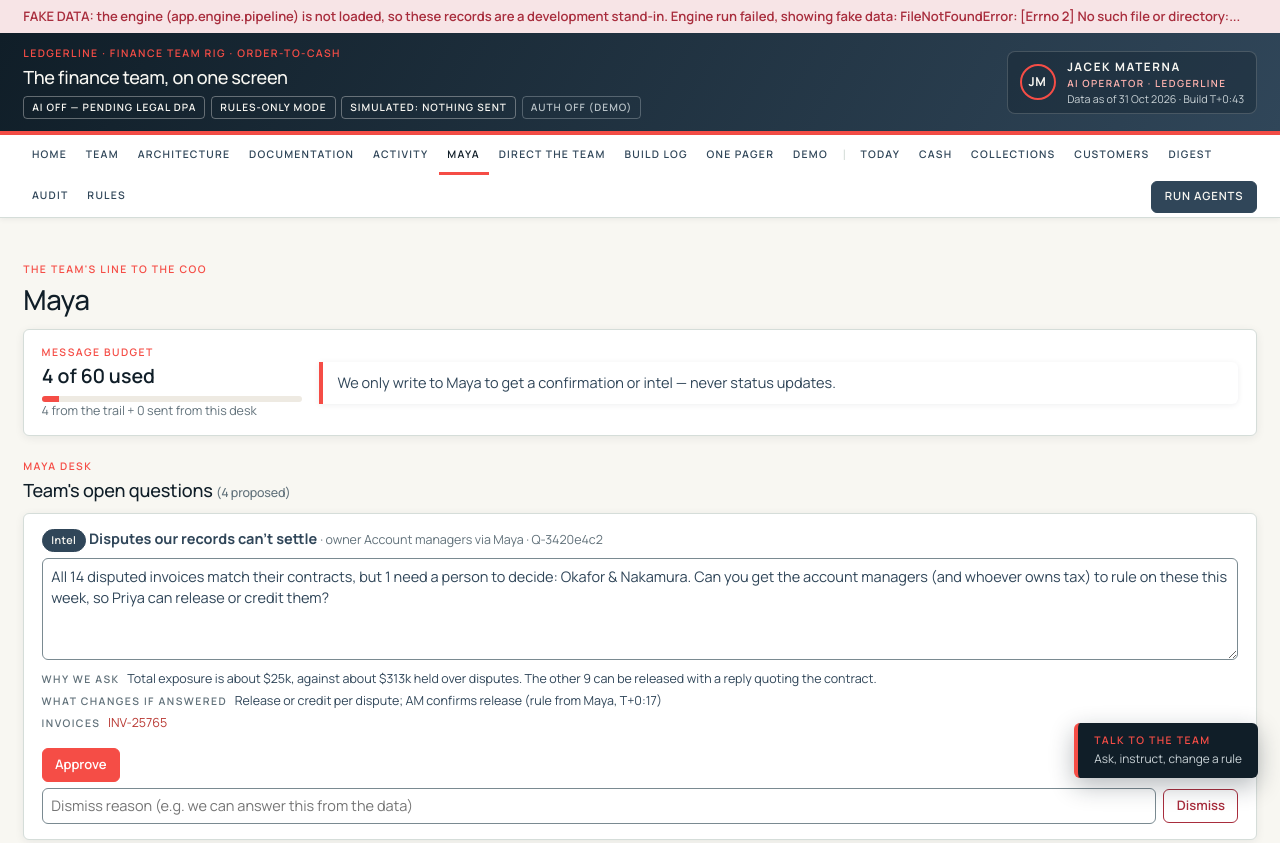
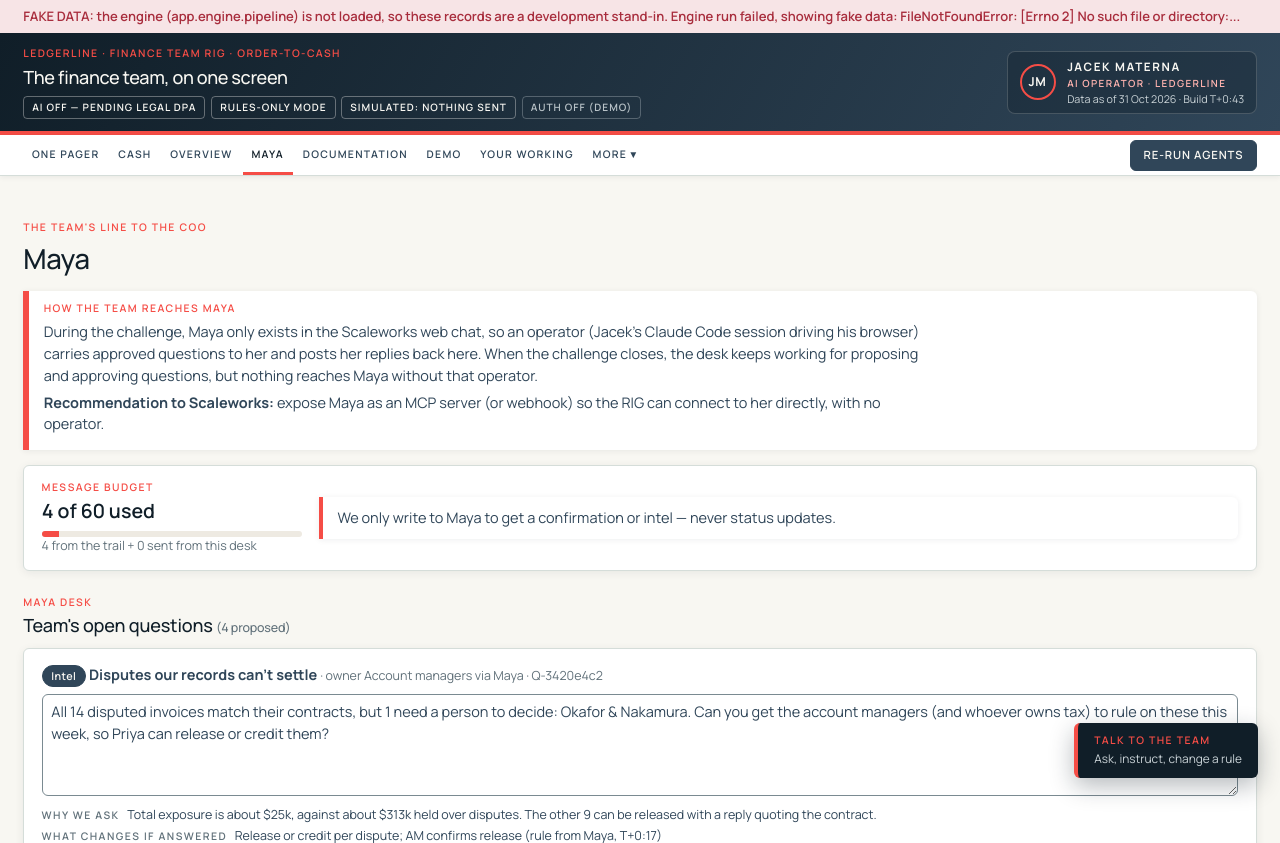
Before and after one commit to jacekmaterna1/finance-team-4-maya, a FastAPI app: page /maya in a window 1280 px wide. Shown: the top 843 px of the page. Run offline with FastAPI, Linux system fonts and the light colour scheme; data comes from the database, SQL or seed files in the repository; some libraries are stand-ins or nearby versions.

Commit message:
Slim nav (hand-in tabs + More menu), Re-run agents, Maya limitation + MCP recommendation, refreshed one-pager
Co-Authored-By: Claude Opus 5.5 <noreply@anthropic.com>

```diff
--- a/app/web/static/style.css
+++ b/app/web/static/style.css
@@ -434,3 +434,26 @@ a.lj-card-title { color: var(--coral-dark); }
 .live-dot { display: inline-block; width: 8px; height: 8px; border-radius: 50%; background: var(--success); margin-right: .3rem; animation: pulse 1.6s infinite; vertical-align: middle; }
 @keyframes pulse { 0% { box-shadow: 0 0 0 0 rgba(39,101,77,.6); } 70% { box-shadow: 0 0 0 6px rgba(39,101,77,0); } 100% { box-shadow: 0 0 0 0 rgba(39,101,77,0); } }
 .outline { text-align: left; display: inline-block; margin: .6rem auto 0; }
+
+.flash { margin-top: 0; }
+.rerun-note { margin: -.4rem 0 1rem; }
+
+.note-limit { border-left-width: 6px; margin-bottom: 1rem; }
+.note-limit p { margin: .35rem 0; max-width: 62rem; }
+
+/* More dropdown */
+.more { position: relative; }
+.more > summary { list-style: none; cursor: pointer; font-size: .72rem; font-weight: 600; letter-spacing: .12em; text-transform: uppercase;
+  color: var(--text); padding: .8rem .6rem .7rem; border-bottom: 3px solid transparent; user-select: none; }
+.more > summary::-webkit-details-marker { display: none; }
+.more > summary:hover { color: var(--coral-dark); }
+.more > summary.active { border-bottom-color: var(--coral); color: var(--head); }
+.more > summary:focus-visible { outline: 2px solid var(--coral); outline-offset: -2px; }
+.more-menu { position: absolute; top: 100%; left: 0; z-index: 30; background: var(--panel); border: 1px solid var(--line); border-radius: 6px;
+  box-shadow: 0 10px 28px var(--shadow); padding: .6rem; display: grid; grid-template-columns: repeat(2, minmax(11rem, 1fr)); gap: .4rem 1rem; }
+.more-head { font-size: .66rem; font-weight: 600; letter-spacing: .14em; text-transform: uppercase; color: var(--coral); padding: .2rem .5rem; }
+.more-menu a { display: block; padding: .4rem .5rem; border-radius: 4px; border-bottom: none; font-size: .78rem; text-transform: none; letter-spacing: 0; font-weight: 600; }
+.more-menu a:hover, .more-menu a:focus { background: var(--surface); text-decoration: none; outline: none; }
+.more-menu a.active { background: var(--coral-soft); color: var(--coral-dark); }
+@media (max-width: 700px) { .more-menu { grid-template-columns: 1fr; left: 0; right: auto; min-width: 14rem; } }
+.more-menu { max-width: calc(100vw - 2rem); }
--- a/app/web/templates/base.html
+++ b/app/web/templates/base.html
@@ -44,21 +44,42 @@
 {% if user %}
 <nav class="tabs">
   <div class="tabs-inner">
-  {% set rig_tabs = [('/', 'Home'), ('/team', 'Team'), ('/architecture', 'Architecture'), ('/docs', 'Documentation'), ('/activity', 'Activity'), ('/maya', 'Maya'), ('/direct', 'Direct the team'), ('/buildlog', 'Build log'), ('/about', 'One pager'), ('/demo', 'Demo')] %}
-  {% set ops_tabs = [('/today', 'Today'), ('/cash', 'Cash'), ('/collections', 'Collections'), ('/customers', 'Customers'), ('/digest', 'Digest'), ('/audit', 'Audit'), ('/rules', 'Rules')] %}
-  {% for href, label in rig_tabs %}<a href="{{ href }}" class="{% if (href == '/' and path == '/') or (href != '/' and (path == href or path.startswith(href + '/'))) or (href == '/team' and path.startswith('/agents')) %}active{% endif %}">{{ label }}</a>{% endfor %}
-  <span class="tab-sep">|</span>
-  {% for href, label in ops_tabs %}<a href="{{ href }}" class="{% if path == href or path.startswith(href + '/') %}active{% endif %}">{{ label }}</a>{% endfor %}
-  <form method="post" action="/run" class="inline tab-run"><button class="btn btn-run" title="Re-run all four agents on the data room">Run agents</button></form>
+  {% macro is_on(href) -%}{{ 'active' if (href == '/' and path == '/') or (href != '/' and (path == href or path.startswith(href + '/'))) or (href == '/team' and path.startswith('/agents')) else '' }}{%- endmacro %}
+  {% set main_tabs = [('/about', 'One pager'), ('/cash', 'Cash'), ('/', 'Overview'), ('/maya', 'Maya'), ('/docs', 'Documentation'), ('/demo', 'Demo'), ('/buildlog', 'Your working')] %}
+  {% set more_groups = [('Operate', [('/today', 'Today'), ('/collections', 'Collections'), ('/customers', 'Customers'), ('/digest', 'Digest'), ('/rules', 'Rules')]), ('The team', [('/team', 'Team'), ('/architecture', 'Architecture'), ('/activity', 'Activity'), ('/direct', 'Direct the team'), ('/audit', 'Audit')])] %}
+  {% set ns = namespace(more_on=false) %}
+  {% for g, items in more_groups %}{% for href, label in items %}{% if is_on(href) %}{% set ns.more_on = true %}{% endif %}{% endfor %}{% endfor %}
+  {% for href, label in main_tabs %}<a href="{{ href }}" class="{{ is_on(href) }}"{% if is_on(href) %} aria-current="page"{% endif %}>{{ label }}</a>{% endfor %}
+  <details class="more" id="nav-more">
+    <summary class="{{ 'active' if ns.more_on }}" aria-haspopup="true">More <span aria-hidden="true">&#9662;</span></summary>
+    <div class="more-menu" role="menu">
+      {% for g, items in more_groups %}
+      <div class="more-group"><div class="more-head">{{ g }}</div>
+        {% for href, label in items %}<a href="{{ href }}" role="menuitem" class="{{ is_on(href) }}"{% if is_on(href) %} aria-current="page"{% endif %}>{{ label }}</a>{% endfor %}
+      </div>
+      {% endfor %}
+    </div>
+  </details>
+  <form method="post" action="/run" class="inline tab-run"><button class="btn btn-run" title="Re-runs the four agents on the latest data (Cash Application → Account Context → Controller → Collections). Nothing is sent; results and the audit log update.">Re-run agents</button></form>
   </div>
 </nav>
 {% endif %}
 <main>
+{% if flash %}<div class="note note-ok flash">{{ flash }}</div>{% endif %}
 {% block content %}{% endblock %}
 </main>
 <footer class="small muted">Agents propose; a person approves anything that touches a customer or the ledger. Every decision and every human action is in the <a href="/activity">activity feed</a> and <a href="/audit">audit trail</a>. Simulated: no email is sent and no ledger is written from this demo.</footer>
 {% if user %}{% include "_chat.html" %}{% endif %}
 <script>
+(function () {
+  var more = document.getElementById('nav-more');
+  if (!more) return;
+  document.addEventListener('click', function (e) { if (more.open && !more.contains(e.target)) more.open = false; });
+  document.addEventListener('keydown', function (e) {
+    if (e.key === 'Escape' && more.open) { more.open = false; more.querySelector('summary').focus(); }
+  });
+  more.addEventListener('toggle', function () { if (more.open) { var a = more.querySelector('.more-menu a'); if (a) a.focus(); } });
+})();
 document.body.addEventListener('htmx:responseError', function (e) {
   alert((e.detail.xhr.responseText || 'Request failed').replace(/^\{"detail":"|"\}$/g, ''));
 });
--- a/app/web/templates/rig_home.html
+++ b/app/web/templates/rig_home.html
@@ -4,6 +4,7 @@
 {% from "_mission.html" import mission %}
 {% block content %}
 {{ mission(M, P, m, live) }}
+<p class="small muted rerun-note"><b>Re-run agents</b> (top right): re-runs the four agents on the latest data (Cash Application → Account Context → Controller → Collections). Nothing is sent; results and the audit log update.</p>
 <section class="kpis">
   <div class="card kpi kpi-wide">
     <div class="kicker">Overdue balance · headline metric</div>
--- a/app/web/templates/rig_maya.html
+++ b/app/web/templates/rig_maya.html
@@ -2,6 +2,11 @@
 {% block title %}Maya · Ledgerline RIG{% endblock %}
 {% block content %}
 <div class="section-title"><div class="kicker">The team's line to the COO</div><h1>Maya</h1></div>
+<div class="note note-limit" id="how">
+  <div class="kicker">How the team reaches Maya</div>
+  <p>During the challenge, Maya only exists in the Scaleworks web chat, so an operator (Jacek's Claude Code session driving his browser) carries approved questions to her and posts her replies back here. When the challenge closes, the desk keeps working for proposing and approving questions, but nothing reaches Maya without that operator.</p>
+  <p><b>Recommendation to Scaleworks:</b> expose Maya as an MCP server (or webhook) so the RIG can connect to her directly, with no operator.</p>
+</div>
 <div class="card maya-strip">
   <div><div class="kicker">Message budget</div><div class="stat-sm">{{ d.used }} of {{ d.budget }} used</div>
     <div class="budget"><span style="width: {{ ((d.used or 0) * 100 / (d.budget or 60))|round(1) }}%"></span></div>
--- a/app/web/views.py
+++ b/app/web/views.py
@@ -117,10 +117,18 @@ def _render(request: Request, name: str, ctx: Dict[str, Any], status_code: int =
         "as_of": st.get_state().get("as_of"),
         "ai_on": ai_on(st.get_state()),
         "clock": rig_data.build_clock(),
+        "flash": _pop_flash(request),
         "agents_meta": rig_data.AGENTS,
     }
     base.update(ctx)
     return templates.TemplateResponse(request, name, base, status_code=status_code)
+
+
+def _pop_flash(request: Request) -> str:
+    try:
+        return request.session.pop("flash", "") or ""
+    except (AssertionError, AttributeError):
+        return ""
 
 
 def _is_htmx(request: Request) -> bool:
@@ -533,7 +541,12 @@ def build_router() -> APIRouter:
     @r.post("/run")
     async def run_agents(request: Request):
         _user(request)
-        st.refresh()
+        state = st.refresh()
+        try:
+            request.session["flash"] = "Agents re-ran at {} CST: {} decisions".format(
+                (st.info().get("ran_at") or "")[11:16], len(state.get("audit") or []))
+        except AssertionError:
+            pass
         return RedirectResponse(_safe_back(request), status_code=303)
 
     # ---------------- Cash application
```
Also changed, not shown: app/web/templates/rig_docs.html (+7 -0 lines), submission/ONE_PAGER.md (+13 -23 lines), tests/test_web_guards.py (+35 -0 lines), trail/JOURNAL.md (+1 -0 lines), README.md.
